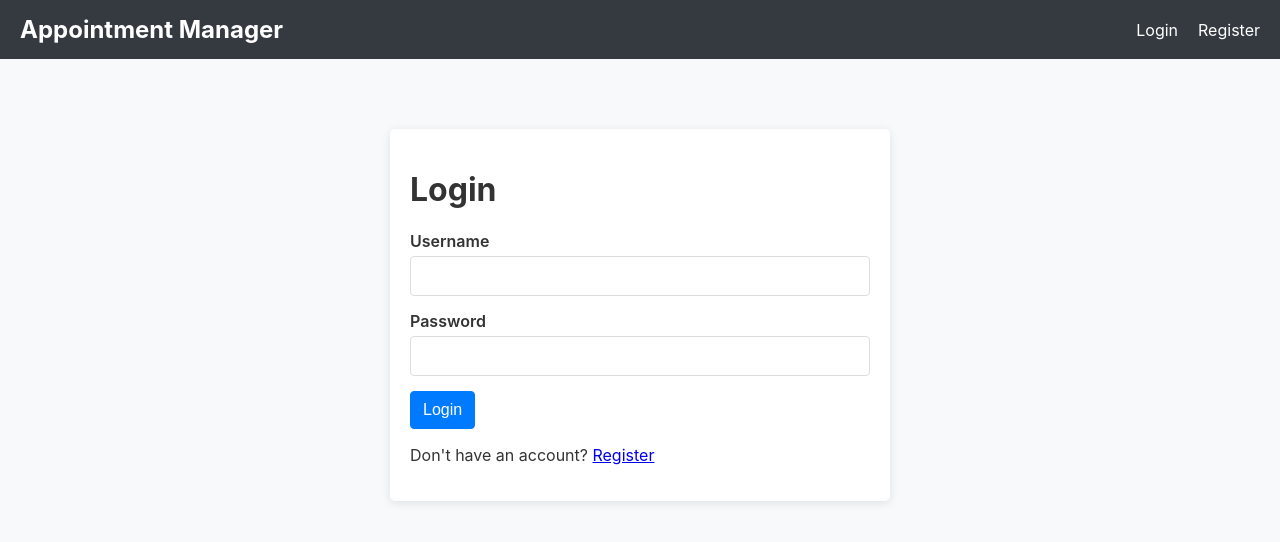
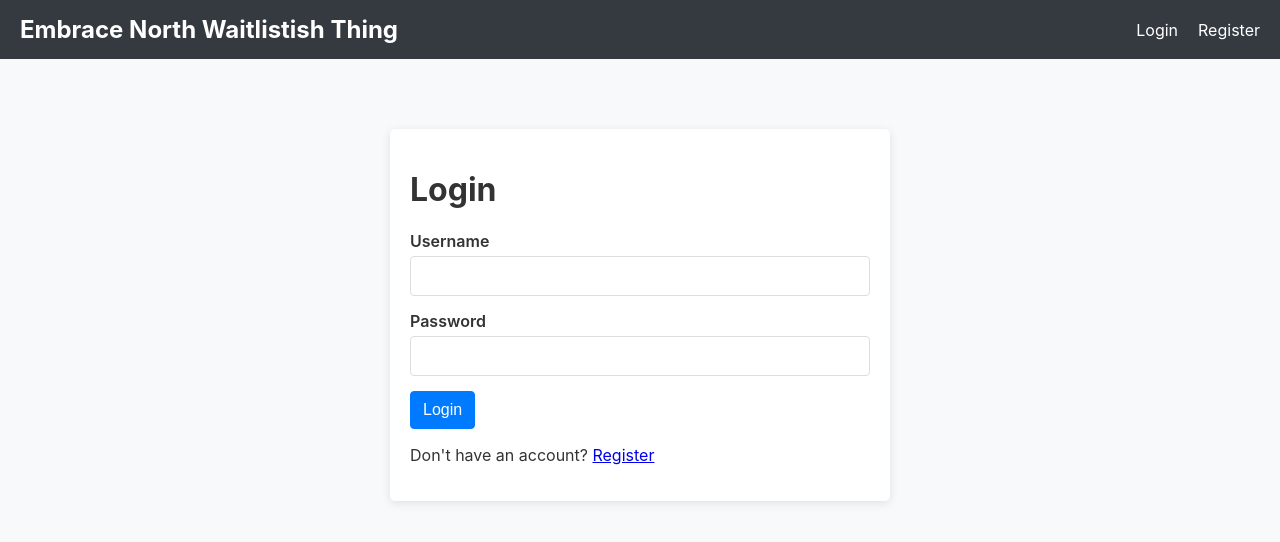
Before and after one commit to trevorlitsey/embrace-north, a React (Create React App) app in the folder client/: page /login in a window 1280 px wide. Shown: the top 542 px of the page. Built offline with nearby package versions, Linux system fonts and the light colour scheme; no server answers.

Commit message:
update title

```diff
--- a/client/src/components/Navbar.js
+++ b/client/src/components/Navbar.js
@@ -15,7 +15,7 @@ const Navbar = () => {
   return (
     <nav className="navbar">
       <div className="navbar-brand">
-        <Link to="/">Appointment Manager</Link>
+        <Link to="/">Embrace North Waitlistish Thing</Link>
       </div>
       <ul className="navbar-nav">
         {isAuthenticated ? (
```
